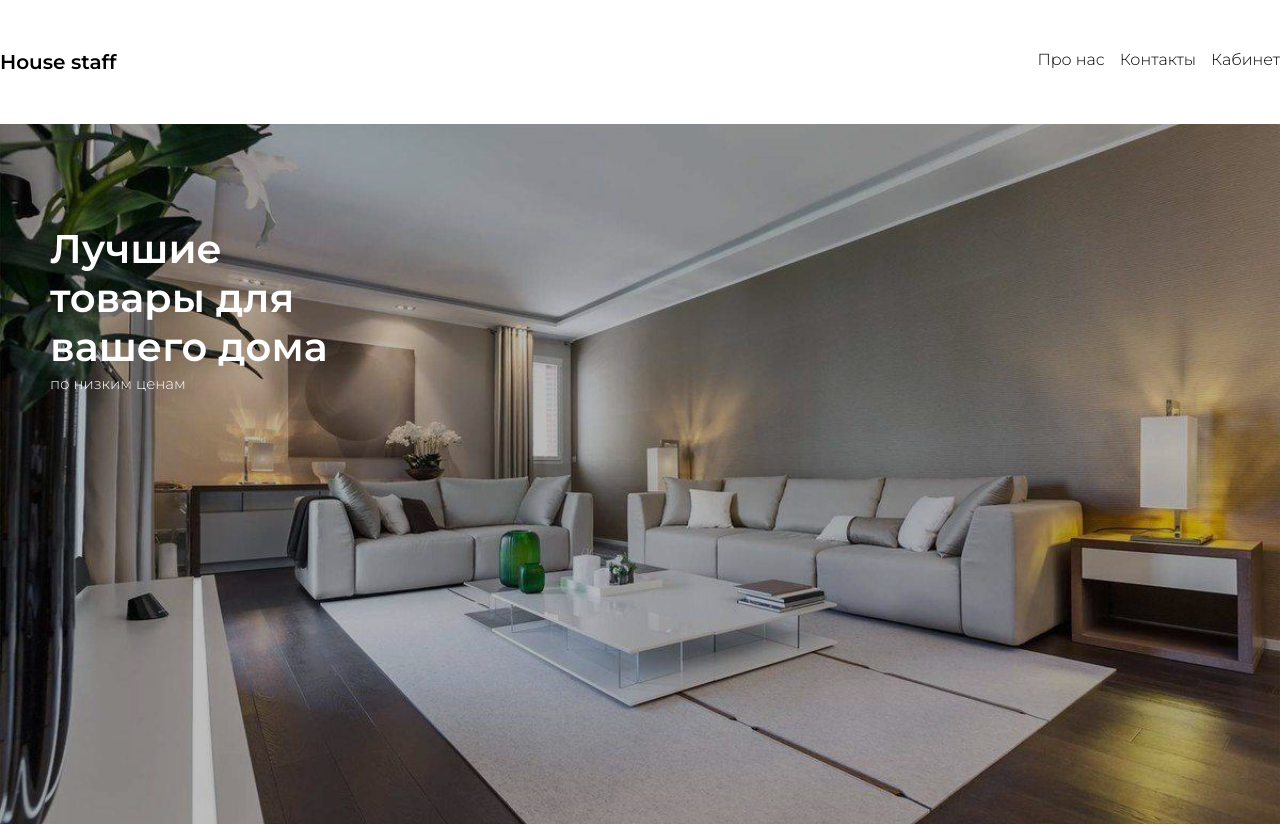
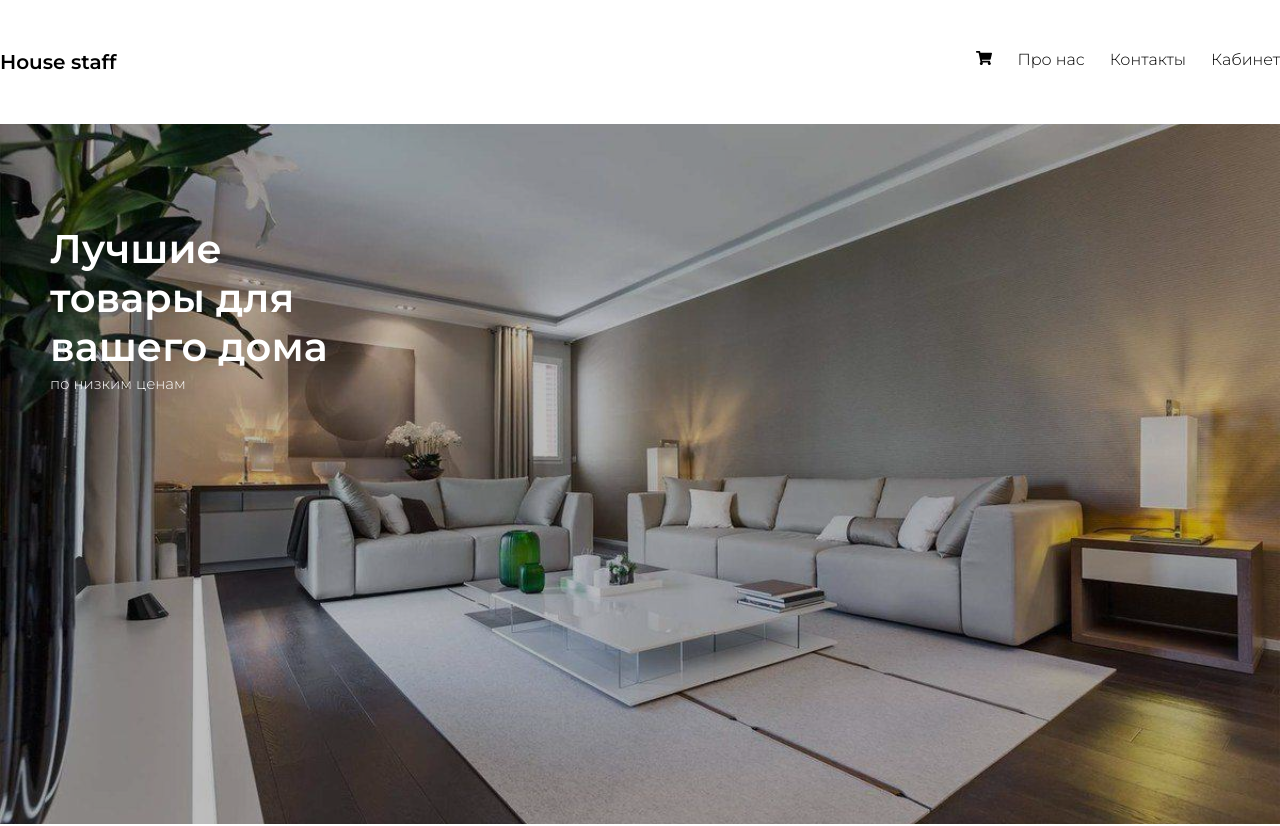
Before and after one commit to ASayidov/ecommercereact, a React (Create React App) app: page / in a window 1280 px wide. Shown: the top 826 px of the page. Built offline with nearby package versions, Linux system fonts and the light colour scheme.

Commit message:
added basket

```diff
--- a/src/components/Header.js
+++ b/src/components/Header.js
@@ -1,15 +1,24 @@
-import React from 'react'
+import React, { useState } from 'react'
+import { FaShoppingCart } from "react-icons/fa";
 
 function Header() {
+  const [cartOpen, setCartOpen] = useState(false);
   return (
     <header>
-      <div className='nav'>
+      <div>
         <span className='logo'>House staff</span>
-        <ul>
+        <ul className='nav'>
           <li>Про нас</li>
           <li>Контакты</li>
           <li>Кабинет</li>
         </ul>
+        <FaShoppingCart onClick={() => setCartOpen(!cartOpen)} className={`shop-cart-button ${cartOpen && 'active'}`} />
+
+        {cartOpen &&
+          <div className="shop-cart">
+
+          </div>
+        }
       </div>
       <div className="presentation"></div>
     </header>
--- a/src/index.css
+++ b/src/index.css
@@ -16,29 +16,52 @@ body {
   width: 1280px;
   margin: 50px auto;
 }
+header {
+  position: relative;
+}
 
 header .logo {
   font-weight: 600;
   font-size: 20px;
 }
 
-header .nav {
-  display: flex;
-  justify-content: space-between;
+header ul.nav {
+  float: right;
 }
 
-.nav ul {
-  display: flex;
-  column-gap: 15px;
-}
-
-.nav ul li {
+header ul.nav li {
+  display: inline;
+  margin-left: 25px;
+  cursor: pointer;
   transition: opacity 500ms ease;
 }
 
-.nav ul li:hover {
+header ul.nav li:hover {
   opacity: 0.5;
+}
+
+header .shop-cart-button {
+  float: right;
   cursor: pointer;
+  transition: color, transform 500ms ease;
+}
+
+header .shop-cart-button:hover,
+header .shop-cart-button.active {
+  color: #dc3d3d;
+  transform: scale(1.5);
+}
+
+header .shop-cart {
+  position: absolute;
+  top: 30px;
+  right: 0;
+  width: 450px;
+  min-height: 100px;
+  background: #fafafa;
+  -webkit-box-shadow: 4px 5px 15px -7px #606060;
+  box-shadow: 4px 5px 15px -7px #606060;
+  z-index: 1000;
 }
 
 header .presentation {
```
